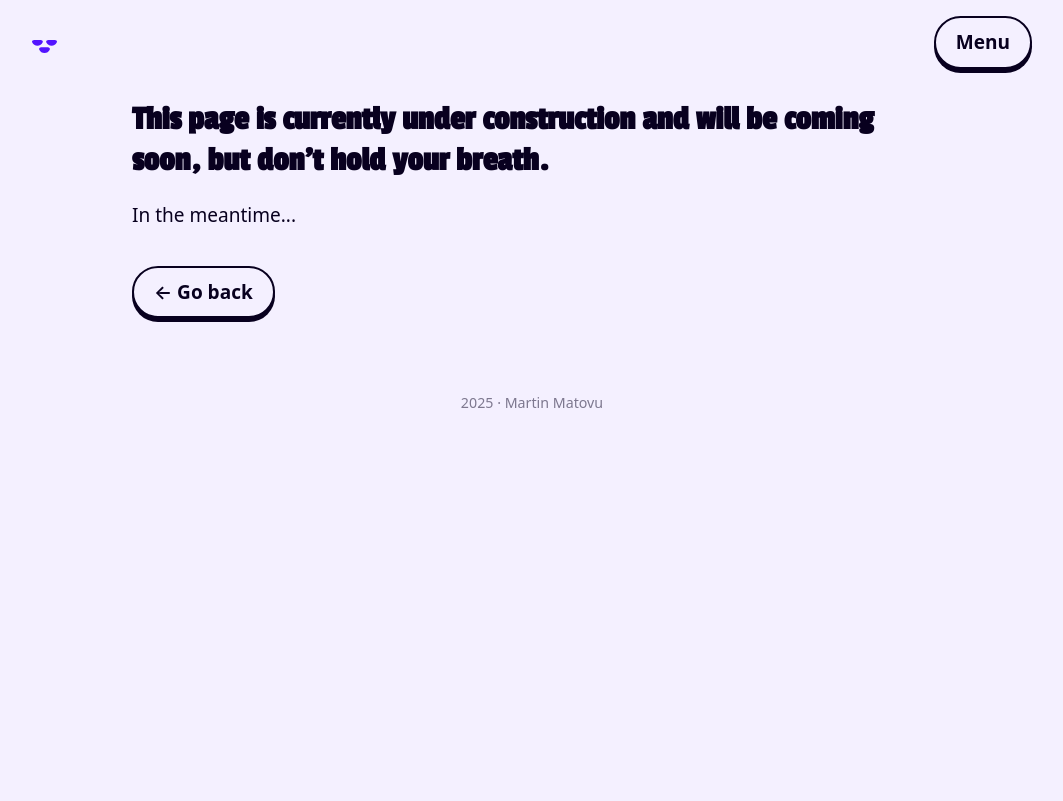
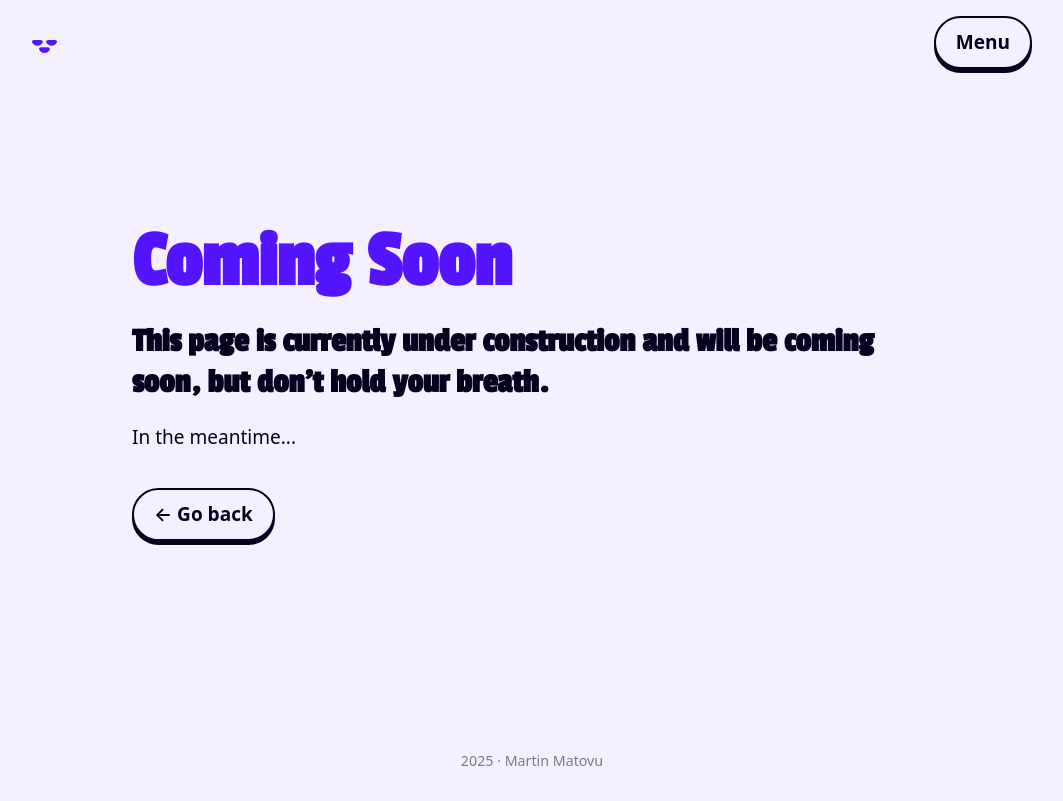
Before and after one commit to matovius/martin, a SvelteKit app: page /blog in a window 1280 px wide. Shown: the whole page, without its empty margins (108-1171 px from the left). Built offline with nearby package versions, Linux system fonts and the light colour scheme.

Commit message:
feat: insert padding details into blog page using `main` element and selector

```diff
--- a/src/routes/blog/+page.svelte
+++ b/src/routes/blog/+page.svelte
@@ -15,6 +15,22 @@
 	<title>Blog - Martin Matovu</title>
 </svelte:head>
 
-{#if showPage}
+<main>
 	<ComingSoon />
-{/if}
+</main>
+
+<style>
+	main {
+		--_pblock: 2.5rem /* 40px */;
+		--_pblock-start: var(--_pblock);
+		width: 100%;
+		min-height: 90svh;
+		display: flex;
+		flex-direction: column;
+		justify-content: center;
+		align-items: center;
+		padding-inline: 1.25rem /* 20px */;
+		padding-block: var(--_pblock);
+		padding-block-start: calc(var(--header-height) + var(--_pblock-start)) /* 40px */;
+	}
+</style>
```
